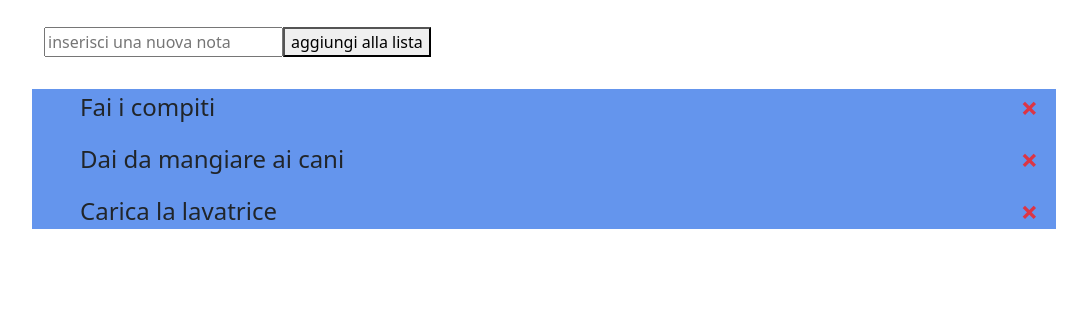
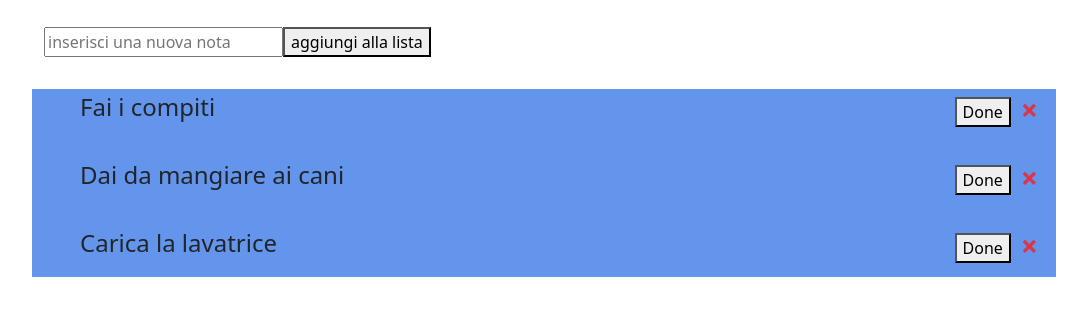
Before and after one commit to Serenajandra/vue-todolist, a plain HTML site: page index.html in a window 1280 px wide. Shown: the part 69-384 px from the top of the page, without its empty margins (96-1183 px from the left). Drawn offline with nearby package versions, Linux system fonts and the light colour scheme.

Commit message:
bottone done

```diff
--- a/css/style.css
+++ b/css/style.css
@@ -7,3 +7,7 @@
     width: 80%;
     margin: 2rem auto;
 }
+
+.done_task{
+    text-decoration: line-through;
+}
--- a/index.html
+++ b/index.html
@@ -21,14 +21,18 @@
                 <label class="d-none" for="task-text">toDo</label>
                 <input type="text" id="task-text" placeholder="inserisci una nuova nota" v-model="newTask.toDo">
                 <button @click="addNewTask">aggiungi alla lista</button>
+
             </div>
 
             <ul class="task_list">
                 <li v-for="(index, toDo) in tasks" class="d-flex justify-content-between fs-4 m-3">
-                    {{index.toDo}}
-                    <strong class="text-danger fs-4">
-                        &cross;
-                    </strong>
+                    <P>{{index.toDo}}</P>
+
+                    <div>
+                        <button class="m-2 fs-6" @click="doneBtn">Done</button>
+                        <strong class="text-danger fs-4">&cross;</strong>
+                    </div>
+
                 </li>
             </ul>
         </main>
@@ -37,3 +41,5 @@
     <script src="js/script.js"></script>
 </body>
 </html>
+
+<!-- :class="(is done ? `done_task` : ``)" -->
--- a/js/script.js
+++ b/js/script.js
@@ -46,7 +46,12 @@ createApp({
                 toDo: "",
                 done: false
             }
+        },
+        doneBtn(){
+            this.tasks.done = true;
+            // if(this.index.done = true){
 
+            // }
         }
     }
 }
```
